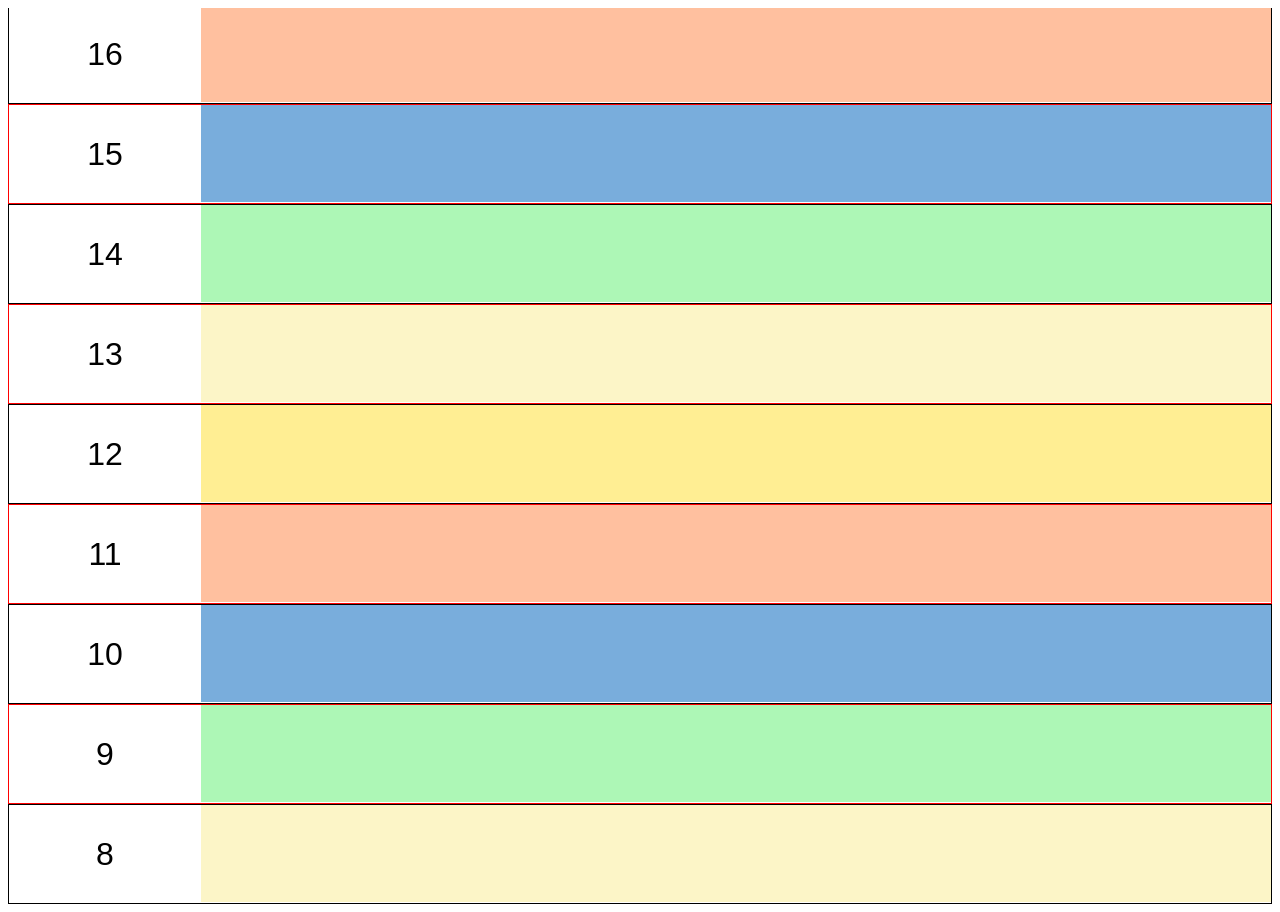
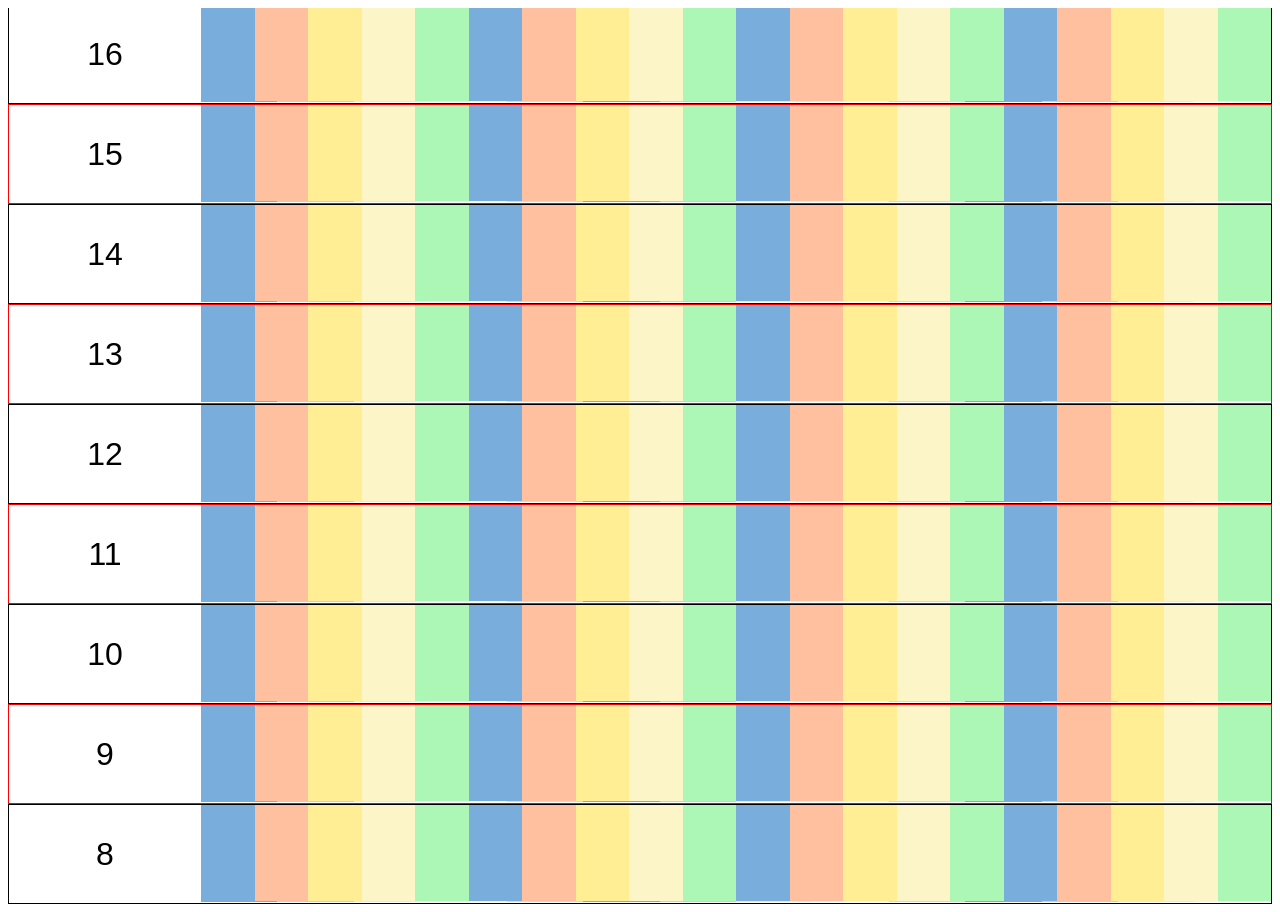
Before and after one commit to madnl/vs-experimental, a React (Create React App) app: page / in a window 1280 px wide. Built offline with nearby package versions, Linux system fonts and the light colour scheme.

Commit message:
Remove key pooling

```diff
--- a/src/ColoredList/Box.js
+++ b/src/ColoredList/Box.js
@@ -75,7 +75,7 @@ export default class Box extends React.Component<Props> {
         <div style={textStyle}>{index}</div>
         <div style={tileComplex}>
           {range(complexity, i => (
-            <div key={i} style={tileStyle(tilePalette(index))} />
+            <div key={i} style={tileStyle(tilePalette(i))} />
           ))}
         </div>
       </div>
--- a/src/ColoredList/index.js
+++ b/src/ColoredList/index.js
@@ -9,7 +9,7 @@ import elementViewport from '../viewport/scrollableElement';
 import type { Item, Viewport } from '../VirtualizedScroller/interfaces';
 
 const INITIAL_ITEM_COUNT = 100;
-const COMPLEXITY = 3333;
+const COMPLEXITY = 3334;
 const HEIGHT = '98px';
 
 // const INITIAL_ANCHOR = {
--- a/src/VirtualizedScroller/index.js
+++ b/src/VirtualizedScroller/index.js
@@ -8,7 +8,6 @@ import Rectangle from './Rectangle';
 import relaxLayout from './relaxLayout';
 import findAnchorIndex from './findAnchorIndex';
 import QuiescenceScheduler from '../util/QuiescenceScheduler';
-import KeyPool from '../util/KeyPool';
 
 const ASSUMED_ITEM_HEIGHT = 200;
 
@@ -30,8 +29,7 @@ type Props = {
 
 type RenderableItem = {
   item: Item,
-  offset: number,
-  cellKey: string
+  offset: number
 };
 
 type State = {
@@ -58,9 +56,8 @@ const cellStyle = (offset: number) => ({
   transform: `translateY(${offset}px)`
 });
 
-const buildRenderableItems = (items, layout, visibleSet, cellKeyAssignment) =>
+const buildRenderableItems = (items, layout, visibleSet) =>
   items.filter(item => visibleSet.has(item.key)).map(item => ({
-    cellKey: cellKeyAssignment.get(item.key) || item.key,
     item,
     offset: layout.rectangleFor(item.key).top
   }));
@@ -72,7 +69,6 @@ export default class VirtualizedScroller extends React.Component<Props, State> {
   _cells: Map<string, Element>;
   _unlistenToViewport: ?() => void;
   _quiescenceScheduler: QuiescenceScheduler;
-  _keyPool: KeyPool;
 
   static defaultProps = {
     shouldUpdate: (prev: Item, next: Item) => prev !== next,
@@ -91,7 +87,6 @@ export default class VirtualizedScroller extends React.Component<Props, State> {
     this._quiescenceScheduler = new QuiescenceScheduler({
       waitIntervalMs: QUIESCENCE_WAIT_INTERVAL_MS
     });
-    this._keyPool = new KeyPool();
   }
 
   componentWillMount() {
@@ -157,11 +152,11 @@ export default class VirtualizedScroller extends React.Component<Props, State> {
     console.log('rendering', renderableItems.map(x => x.item.key));
     return (
       <div ref={this._setRunway} style={runwayStyle(this._runwayHeight())}>
-        {renderableItems.map(({ cellKey, item, offset }) => (
+        {renderableItems.map(({ item, offset }) => (
           <div
             ref={(elem: ?Element) => this._setCell(item.key, elem)}
             style={cellStyle(offset)}
-            key={cellKey}
+            key={item.key}
           >
             <Cell item={item} shouldUpdate={shouldUpdate} />
           </div>
@@ -271,15 +266,10 @@ export default class VirtualizedScroller extends React.Component<Props, State> {
 
   _updateRenderableItems() {
     const { items } = this.props;
-    const keyMap = this._keyPool.reAssign(this._visibility);
-    if ([...this._visibility].some(key => !keyMap.has(key))) {
-      console.log('BAD KEYMAP', keyMap, this._visibility);
-    }
     const nextRenderableItems = buildRenderableItems(
       items,
       this._layout,
-      this._visibility,
-      keyMap
+      this._visibility
     );
     this.setState({
       renderableItems: nextRenderableItems
--- a/src/util/KeyPool.js
+++ /dev/null
@@ -1,35 +0,0 @@
-// @flow
-
-const createGenerator = (prefix: string) => {
-  let counter = 0;
-  return () => {
-    const value = prefix + counter;
-    counter += 1;
-    return value;
-  };
-};
-
-export default class KeyPool {
-  _generator: () => string;
-  _index: Map<string, string>;
-
-  constructor(prefix: string = 'key-') {
-    this._generator = createGenerator(prefix);
-    this._index = new Map();
-  }
-
-  reAssign(keys: Set<string>): Map<string, string> {
-    const unusedPooledKeys = [...this._index.entries()]
-      .filter(([k]) => !keys.has(k))
-      .map(([, v]) => v);
-    const newIndex = new Map();
-    keys.forEach(key => {
-      newIndex.set(
-        key,
-        this._index.get(key) || unusedPooledKeys.pop() || this._generator()
-      );
-    });
-    this._index = newIndex;
-    return this._index;
-  }
-}
--- a/src/util/findMaxIndex.js
+++ b/src/util/findMaxIndex.js
@@ -1,6 +1,6 @@
 // @flow
 
-export default function argMax<T>(
+export default function findMaxIndex<T>(
   items: T[],
   comparator: (T, T) => number
 ): number {
```
